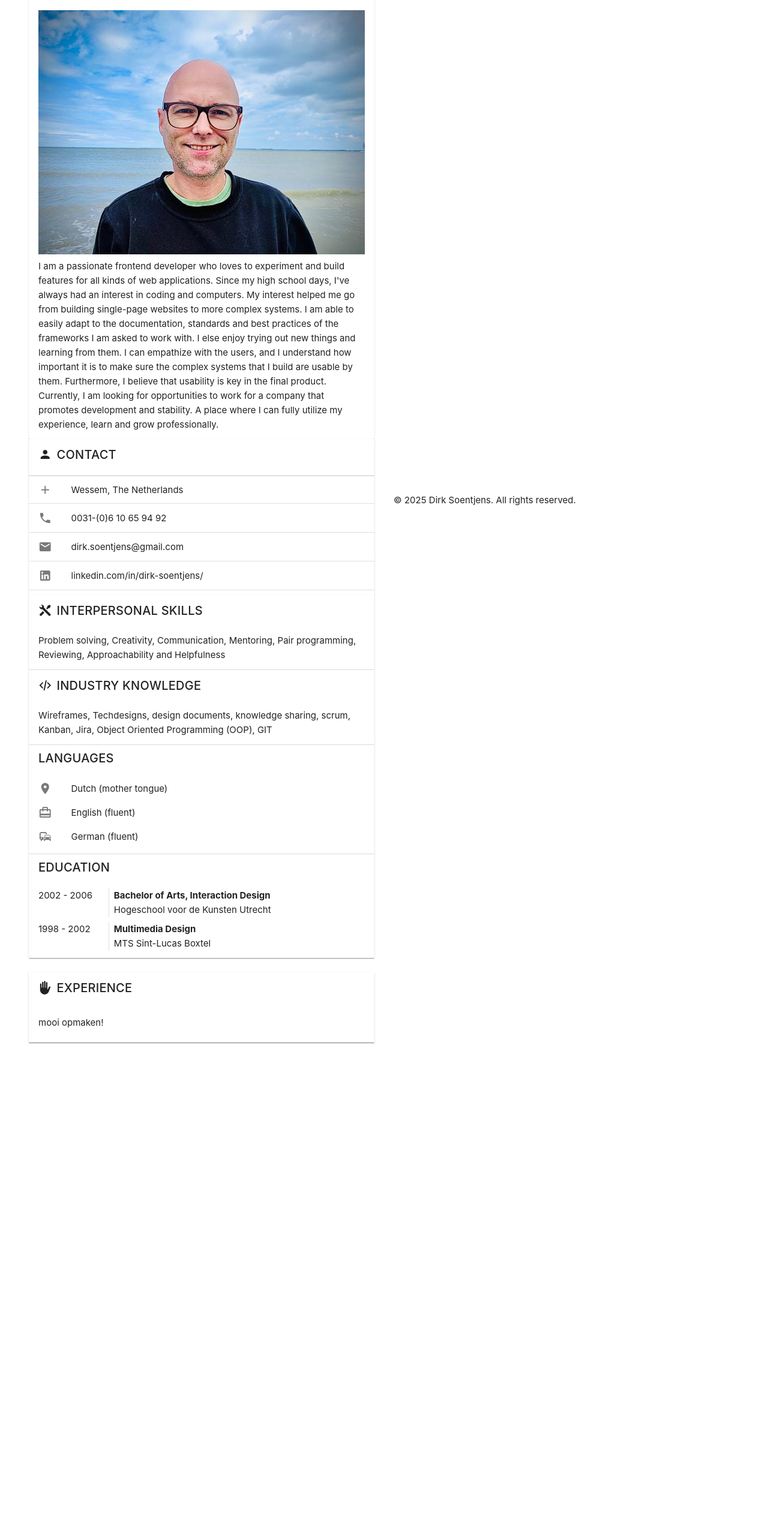
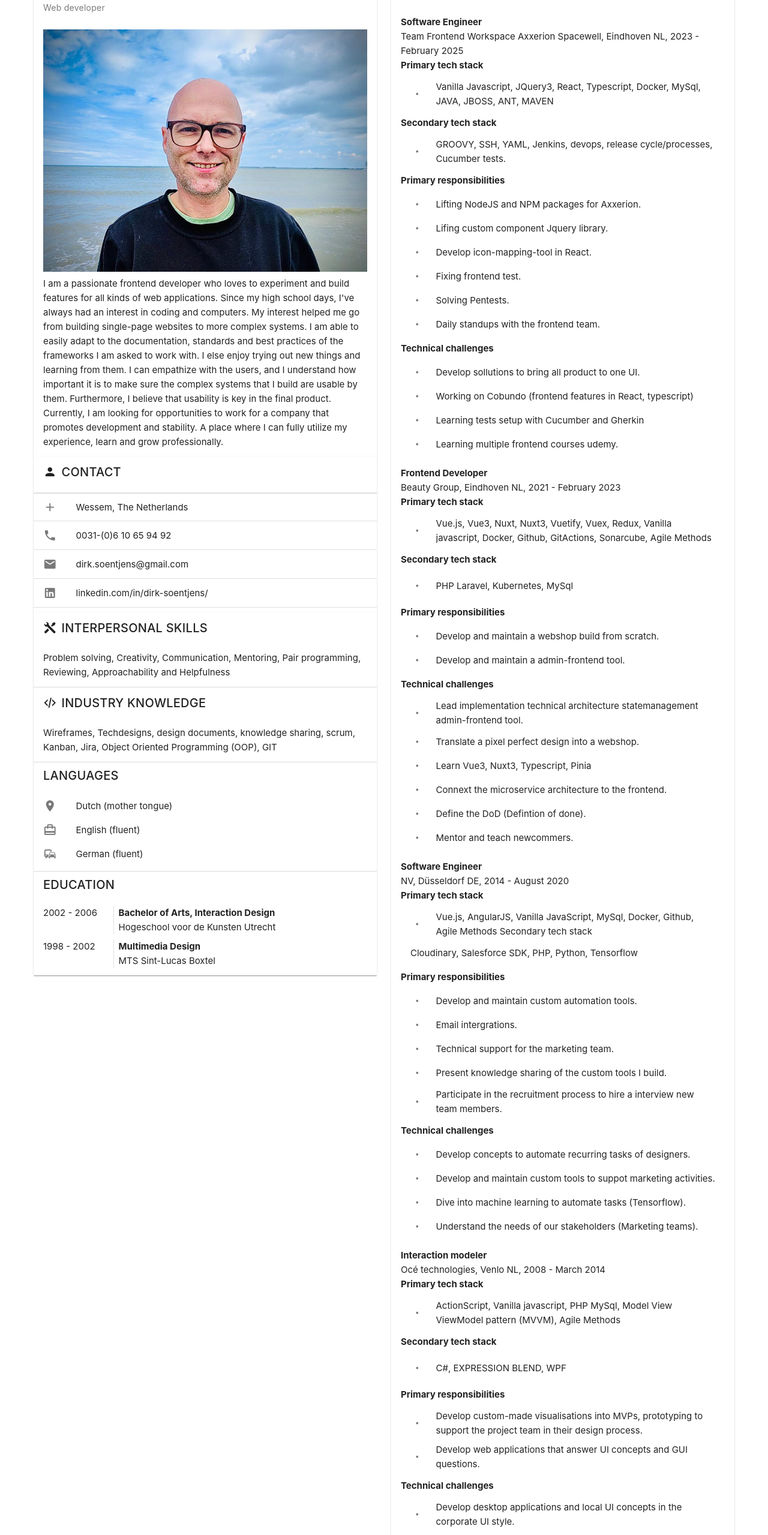
Before and after one commit to tampert/resume-vue, a Vue app: page / in a window 1280 px wide. Shown: the part 87-2646 px from the top of the page at 60% size. Before the commit the page ends 1841 px from the top, so only its background shows below. Built offline with nearby package versions, Linux system fonts and the light colour scheme.

Commit message:
Add experience

```diff
--- a/src/App.vue
+++ b/src/App.vue
@@ -11,7 +11,7 @@ import Experience from "./components/resume/Experience.vue";
 <template>
   <v-container>
     <v-row>
-      <v-col>
+      <v-col cols="6">
         <Intro />
         <Contact />
         <Skills />
@@ -19,7 +19,7 @@ import Experience from "./components/resume/Experience.vue";
         <Languages />
         <Education />
       </v-col>
-      <v-col>
+      <v-col cols="6">
         <Experience />
       </v-col>
     </v-row>
--- a/src/assets/main.css
+++ b/src/assets/main.css
@@ -1,4 +1,4 @@
-@import './base.css';
+@import "./base.css";
 
 #app {
   max-width: 1280px;
@@ -28,8 +28,8 @@ a,
   }
 
   #app {
-    display: grid;
+    /* display: grid;
     grid-template-columns: 1fr 1fr;
-    padding: 0 2rem;
+    padding: 0 2rem; */
   }
 }
--- a/src/components/resume/Experience.vue
+++ b/src/components/resume/Experience.vue
@@ -2,14 +2,203 @@
 
 <template>
   <v-card
-    class="border-b-sm"
     prependIcon="mdi-hand-back-left"
     rounded="0"
     title="EXPERIENCE"
     :min-width="400"
   >
     <v-list>
-      <v-list-item> mooi opmaken! </v-list-item>
+      <v-list-item>
+        <strong>Software Engineer</strong>
+        <p>
+          Team Frontend Workspace Axxerion Spacewell, Eindhoven NL, 2023 -
+          February 2025
+        </p>
+        <strong>Primary tech stack</strong>
+        <v-list density="compact">
+          <v-list-item prepend-icon="mdi-circle-small" slim>
+            Vanilla Javascript, JQuery3, React, Typescript, Docker, MySql, JAVA,
+            JBOSS, ANT, MAVEN
+          </v-list-item>
+        </v-list>
+        <strong>Secondary tech stack</strong>
+        <v-list density="compact">
+          <v-list-item prepend-icon="mdi-circle-small" slim>
+            GROOVY, SSH, YAML, Jenkins, devops, release cycle/processes,
+            Cucumber tests.
+          </v-list-item>
+        </v-list>
+        <strong>Primary responsibilities</strong>
+        <v-list density="compact">
+          <v-list-item prepend-icon="mdi-circle-small" slim>
+            Lifting NodeJS and NPM packages for Axxerion.
+          </v-list-item>
+          <v-list-item prepend-icon="mdi-circle-small" slim>
+            Lifing custom component Jquery library.
+          </v-list-item>
+          <v-list-item prepend-icon="mdi-circle-small" slim>
+            Develop icon-mapping-tool in React.
+          </v-list-item>
+          <v-list-item prepend-icon="mdi-circle-small" slim>
+            Fixing frontend test.
+          </v-list-item>
+          <v-list-item prepend-icon="mdi-circle-small" slim>
+            Solving Pentests.
+          </v-list-item>
+          <v-list-item prepend-icon="mdi-circle-small" slim>
+            Daily standups with the frontend team.
+          </v-list-item>
+        </v-list>
+        <strong>Technical challenges</strong>
+        <v-list density="compact">
+          <v-list-item prepend-icon="mdi-circle-small" slim>
+            Develop sollutions to bring all product to one UI.
+          </v-list-item>
+          <v-list-item prepend-icon="mdi-circle-small" slim>
+            Working on Cobundo (frontend features in React, typescript)
+          </v-list-item>
+          <v-list-item prepend-icon="mdi-circle-small" slim>
+            Learning tests setup with Cucumber and Gherkin
+          </v-list-item>
+          <v-list-item prepend-icon="mdi-circle-small" slim>
+            Learning multiple frontend courses udemy.
+          </v-list-item>
+        </v-list>
+      </v-list-item>
+      <v-list-item>
+        <strong>Frontend Developer</strong>
+        <p>Beauty Group, Eindhoven NL, 2021 - February 2023</p>
+
+        <strong>Primary tech stack</strong>
+        <v-list>
+          <v-list-item prepend-icon="mdi-circle-small" slim>
+            Vue.js, Vue3, Nuxt, Nuxt3, Vuetify, Vuex, Redux, Vanilla javascript,
+            Docker, Github, GitActions, Sonarcube, Agile Methods
+          </v-list-item>
+        </v-list>
+
+        <strong>Secondary tech stack</strong>
+        <v-list>
+          <v-list-item prepend-icon="mdi-circle-small" slim>
+            PHP Laravel, Kubernetes, MySql
+          </v-list-item>
+        </v-list>
+
+        <strong>Primary responsibilities</strong>
+        <v-list density="compact">
+          <v-list-item prepend-icon="mdi-circle-small" slim>
+            Develop and maintain a webshop build from scratch.
+          </v-list-item>
+          <v-list-item prepend-icon="mdi-circle-small" slim>
+            Develop and maintain a admin-frontend tool.
+          </v-list-item>
+        </v-list>
+
+        <strong>Technical challenges</strong>
+        <v-list density="compact">
+          <v-list-item prepend-icon="mdi-circle-small" slim>
+            Lead implementation technical architecture statemanagement
+            admin-frontend tool.
+          </v-list-item>
+          <v-list-item prepend-icon="mdi-circle-small" slim>
+            Translate a pixel perfect design into a webshop.
+          </v-list-item prepend-icon="mdi-circle-small" slim>
+          <v-list-item prepend-icon="mdi-circle-small" slim> Learn Vue3, Nuxt3, Typescript, Pinia </v-list-item>
+          <v-list-item prepend-icon="mdi-circle-small" slim>
+            Connext the microservice architecture to the frontend.
+          </v-list-item>
+          <v-list-item prepend-icon="mdi-circle-small" slim> Define the DoD (Defintion of done). </v-list-item>
+          <v-list-item prepend-icon="mdi-circle-small" slim> Mentor and teach newcommers. </v-list-item>
+        </v-list>
+      </v-list-item>
+
+      <v-list-item>
+        <strong>Software Engineer</strong>
+        <p>NV, Düsseldorf DE, 2014 - August 2020</p>
+
+        <strong>Primary tech stack</strong>
+        <v-list density="compact">
+          <v-list-item prepend-icon="mdi-circle-small" slim>
+            Vue.js, AngularJS, Vanilla JavaScript, MySql, Docker, Github, Agile
+            Methods Secondary tech stack
+          </v-list-item>
+          <v-list-item>
+            Cloudinary, Salesforce SDK, PHP, Python, Tensorflow</v-list-item
+          >
+        </v-list>
+        <strong>Primary responsibilities</strong>
+        <v-list density="compact">
+          <v-list-item prepend-icon="mdi-circle-small" slim>
+            Develop and maintain custom automation tools.
+          </v-list-item>
+          <v-list-item prepend-icon="mdi-circle-small" slim>
+            Email intergrations.
+          </v-list-item>
+          <v-list-item prepend-icon="mdi-circle-small" slim>
+            Technical support for the marketing team.
+          </v-list-item>
+          <v-list-item prepend-icon="mdi-circle-small" slim>
+            Present knowledge sharing of the custom tools I build.
+          </v-list-item>
+          <v-list-item prepend-icon="mdi-circle-small" slim>
+            Participate in the recruitment process to hire a interview new team
+            members.
+          </v-list-item>
+        </v-list>
+        <strong>Technical challenges</strong>
+        <v-list density="compact">
+          <v-list-item prepend-icon="mdi-circle-small" slim>
+            Develop concepts to automate recurring tasks of designers.
+          </v-list-item>
+          <v-list-item prepend-icon="mdi-circle-small" slim>
+            Develop and maintain custom tools to suppot marketing activities.
+          </v-list-item>
+          <v-list-item prepend-icon="mdi-circle-small" slim>
+            Dive into machine learning to automate tasks (Tensorflow).
+          </v-list-item>
+          <v-list-item prepend-icon="mdi-circle-small" slim>
+            Understand the needs of our stakeholders (Marketing teams).
+          </v-list-item>
+        </v-list>
+      </v-list-item>
+
+      <v-list-item>
+        <strong>Interaction modeler</strong>
+        <p>Océ technologies, Venlo NL, 2008 - March 2014</p>
+        <strong> Primary tech stack</strong>
+        <v-list>
+          <v-list-item prepend-icon="mdi-circle-small" slim>
+            ActionScript, Vanilla javascript, PHP MySql, Model View ViewModel
+            pattern (MVVM), Agile Methods
+          </v-list-item>
+        </v-list>
+        <strong>Secondary tech stack</strong>
+        <v-list>
+          <v-list-item prepend-icon="mdi-circle-small" slim>
+            C#, EXPRESSION BLEND, WPF
+          </v-list-item>
+        </v-list>
+        <strong>Primary responsibilities</strong>
+        <v-list density="compact">
+          <v-list-item prepend-icon="mdi-circle-small" slim>
+            Develop custom-made visualisations into MVPs, prototyping to support
+            the project team in their design process.
+          </v-list-item>
+          <v-list-item prepend-icon="mdi-circle-small" slim>
+            Develop web applications that answer UI concepts and GUI questions.
+          </v-list-item>
+        </v-list>
+        <strong>Technical challenges</strong>
+        <v-list density="compact">
+          <v-list-item prepend-icon="mdi-circle-small" slim>
+            Develop desktop applications and local UI concepts in the corporate
+            UI style.
+          </v-list-item>
+          <v-list-item prepend-icon="mdi-circle-small" slim>
+            Working together with a large design team.
+          </v-list-item>
+        </v-list>
+      </v-list-item>
     </v-list>
   </v-card>
 </template>
--- a/src/components/resume/Intro.vue
+++ b/src/components/resume/Intro.vue
@@ -3,7 +3,12 @@ import dirkSea from "@/assets/dirk_sea.jpeg";
 </script>
 
 <template>
-  <v-card subtitle="Web developer" title="Dirk Soentjens" :min-width="400">
+  <v-card
+    rounded="0"
+    subtitle="Web developer"
+    title="Dirk Soentjens"
+    :min-width="400"
+  >
     <v-list>
       <v-list-item>
         <v-img :src="dirkSea"></v-img>
```
Also changed, not shown: src/assets/base.css (+3 -15 lines).
